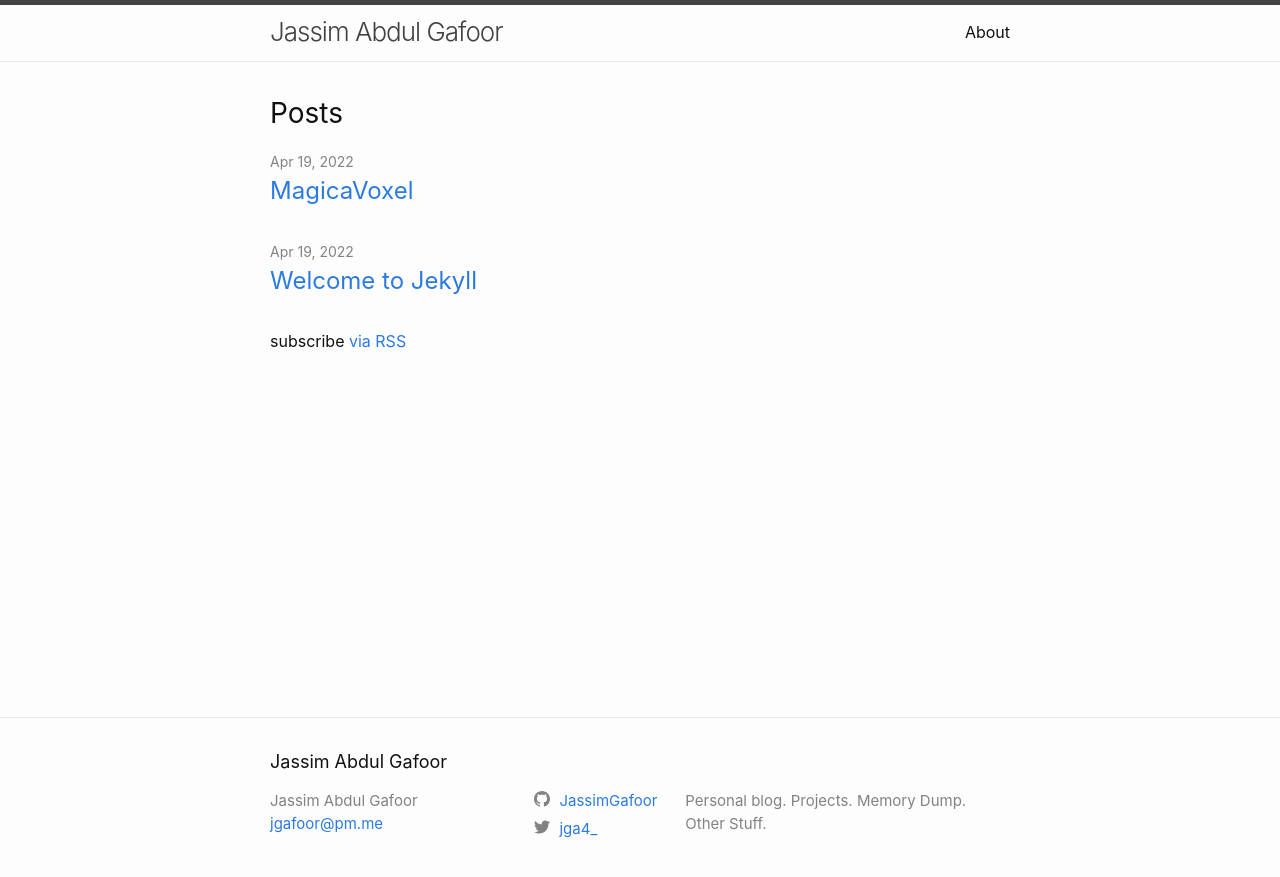
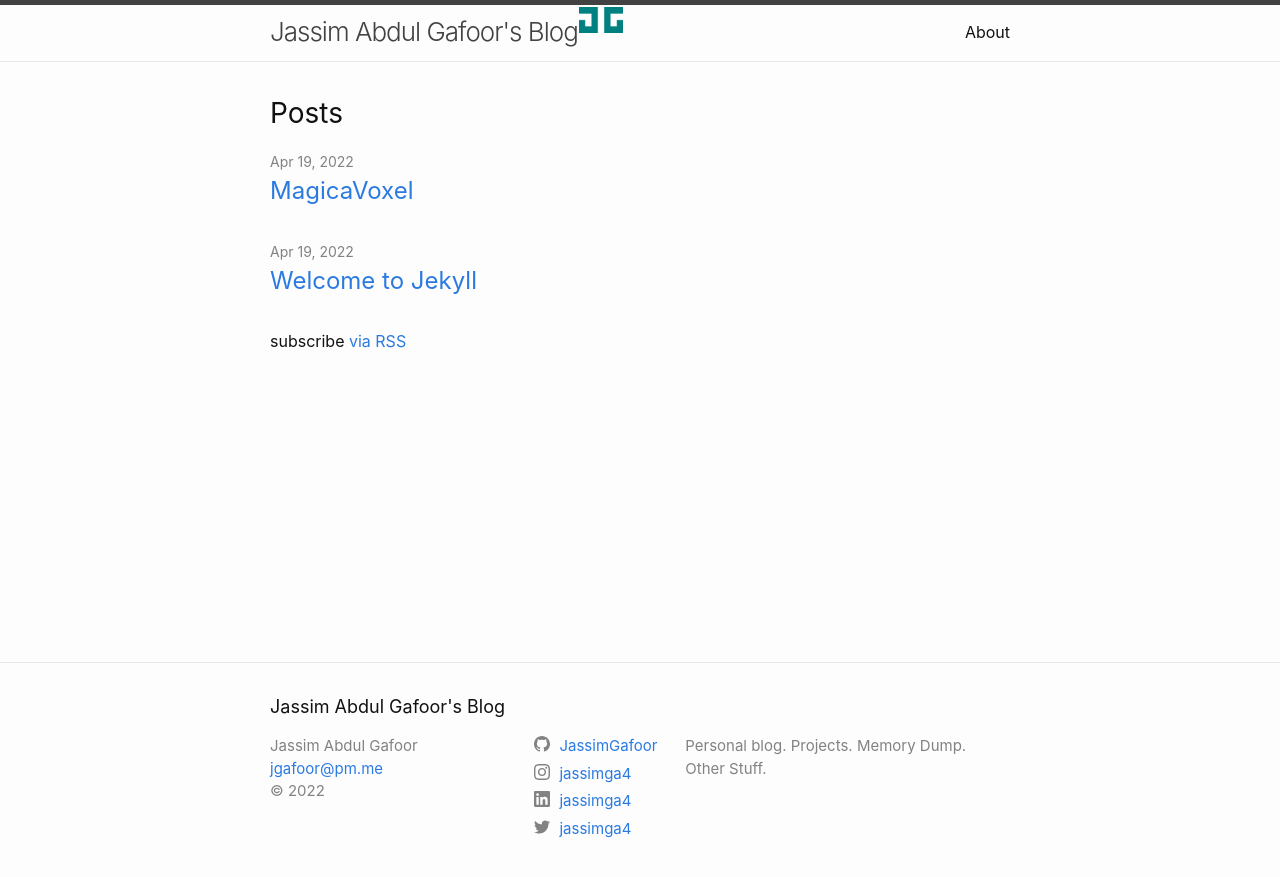
Before and after one commit to jassimga4/blog, a Jekyll site: the page built from index.markdown, in a window 1280 px wide. Shown: the top 877 px of the page. Built offline with Jekyll 4.4.1, drawn with Linux system fonts in a browser that asks for light colours.

Commit message:
added link and logo image

```diff
--- a/_config.yml
+++ b/_config.yml
@@ -17,15 +17,29 @@
 # you will see them accessed via {{ site.title }}, {{ site.email }}, and so on.
 # You can create any custom variable you would like, and they will be accessible
 # in the templates via {{ site.myvariable }}.
+# USE liquid HTML to view html files
 
-title: Jassim Abdul Gafoor
+title: Jassim Abdul Gafoor's Blog
 email: jgafoor@pm.me
 description: >- # this means to ignore newlines until "baseurl:"
   Personal blog. Projects. Memory Dump. Other Stuff.
 baseurl: "/blog" # the subpath of your site, e.g. /blog
 url: "https://jga4.com" # the base hostname & protocol for your site, e.g. http://example.com
-twitter_username: jga4_
+twitter_username: jassimga4
 github_username:  JassimGafoor
+
+# Non-default settings
+# Found in footer
+author: Jassim Abdul Gafoor
+instagram_username: jassimga4
+linkedin_username: jassimga4
+
+# New settings I added
+# Copyright symbol added automatically type anything below to view at bottom of page.
+# Year added automatically
+# Check footer.html for more
+copyright: "Jassim Abdul Gafoor"
+title-logo: images/logo.png
 
 # Build settings
 # removed theme minima custom theme now
--- a/_includes/footer.html
+++ b/_includes/footer.html
@@ -18,6 +18,9 @@
             {%- if site.email -%}
             <li><a class="u-email" href="mailto:{{ site.email }}">{{ site.email }}</a></li>
             {%- endif -%}
+            {%- if site.copyright -%}
+            <li>&copy {{'now' | date: "%Y" }}</a></li>
+            {%- endif -%}
         </ul>
       </div>
 
--- a/_includes/header.html
+++ b/_includes/header.html
@@ -3,7 +3,12 @@
   <div class="wrapper">
     {%- assign default_paths = site.pages | map: "path" -%}
     {%- assign page_paths = site.header_pages | default: default_paths -%}
-    <a class="site-title" rel="author" href="{{ "/" | relative_url }}">{{ site.title | escape }}</a>
+    {%- if site.title-logo -%}
+      <img src = "{{ site.title-logo | relative url }} ">
+    {%- endif -%}
+    <a class="site-title" rel="author" href="{{ "/" | relative_url }}">
+      {{ site.title | escape }}
+    </a>
 
     {%- if page_paths -%}
       <nav class="site-nav">
```
Also changed, not shown: _posts/2022-04-19-firstnewpost.md (+0 -2 lines), images/logo.png (added).
